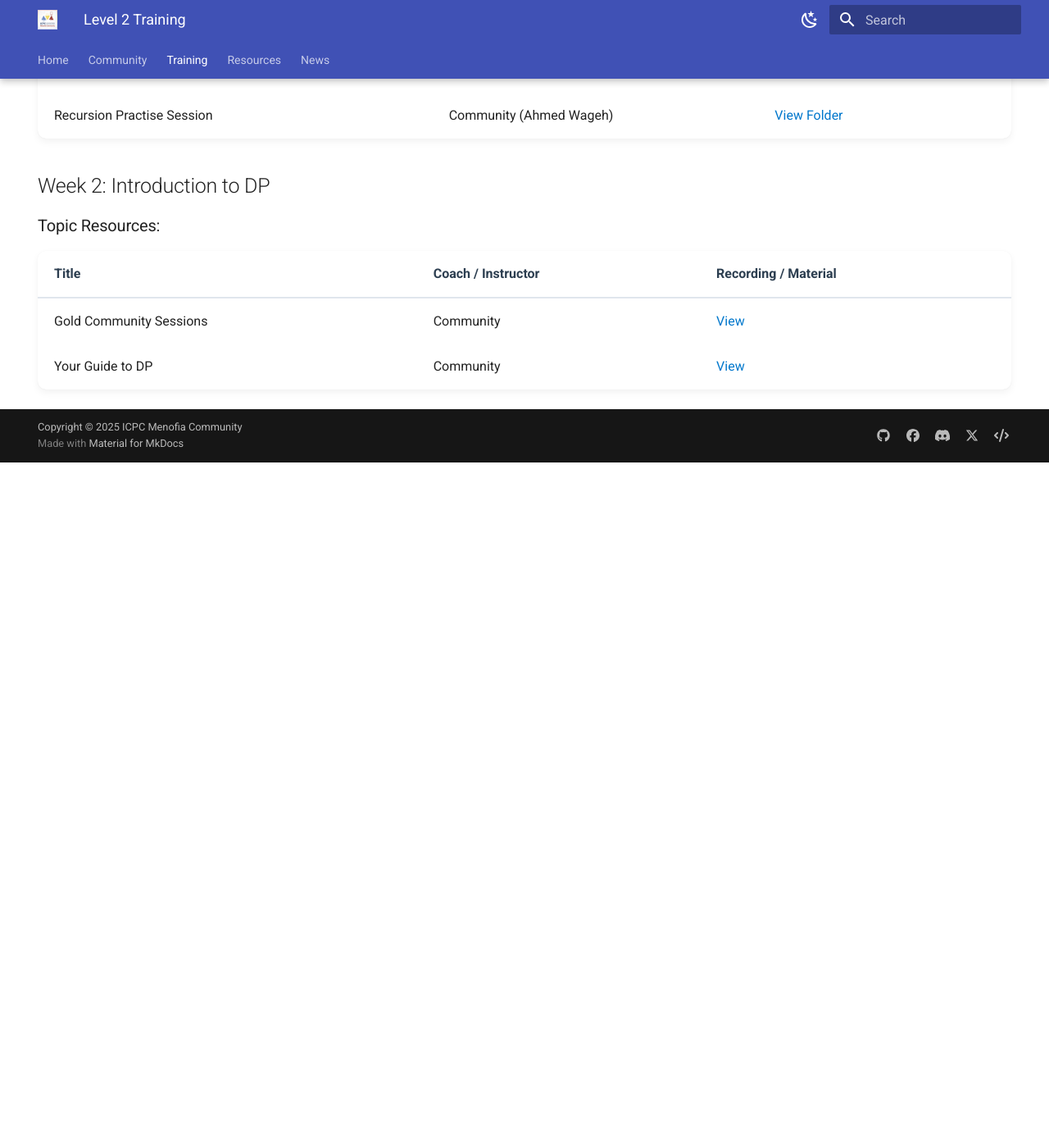
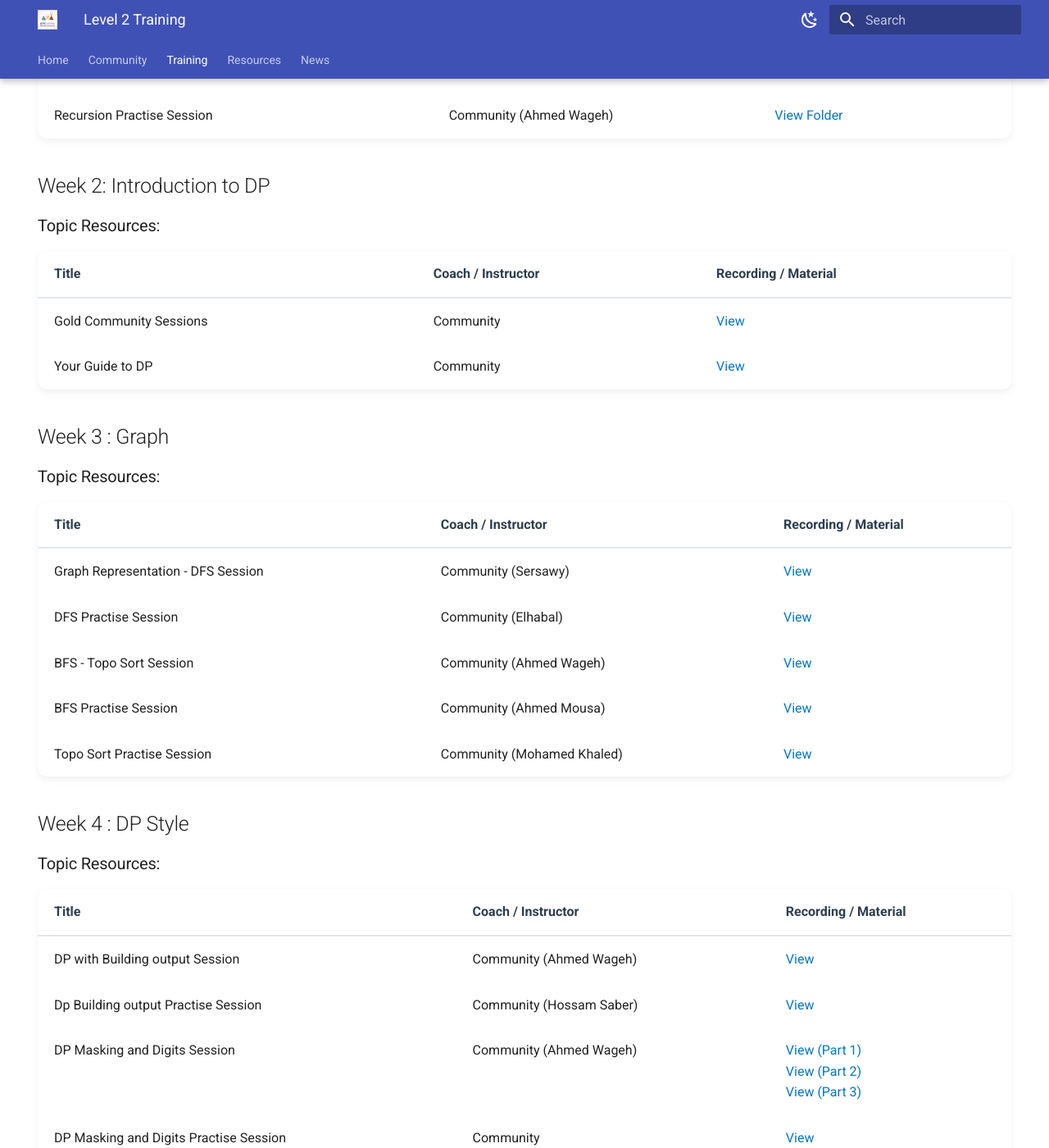
Before and after one commit to ICPC-Menofia/icpc-menofia.github.io, an MkDocs documentation site: the page built from docs/training/2024/level2_training.md, in a window 1280 px wide and 1400 px high, scrolled down 881 px. Shown: the whole window at 82% size. Built offline with MkDocs 1.6.1 and Material for MkDocs 9.7.7, drawn with Linux system fonts in a browser that asks for light colours; before the commit the page ends 1445 px from its top, so only the background shows below that; some of the changed text lies outside the part shown.

Commit message:
feat: your changes

```diff
--- a/docs/training/2024/level2_training.md
+++ b/docs/training/2024/level2_training.md
@@ -69,3 +69,150 @@ hide:
         </tr>
     </tbody>
 </table>
+
+
+<h2>Week 3 : Graph</h2>
+<h3>Topic Resources:</h3>
+<table class="sessions-table">
+    <thead>
+        <tr>
+            <th>Title</th>
+            <th>Coach / Instructor</th>
+            <th>Recording / Material</th>
+        </tr>
+    </thead>
+    <tbody>
+        <tr>
+          <td>Graph Representation - DFS Session</td>
+          <td>Community (Sersawy)</td>
+          <td><a href="https://drive.google.com/drive/folders/1tJMUHd5EoNBVVjMk8135e5Qy2HlNzxyR" target="_blank">View</a></td>
+        </tr>
+        <tr>
+            <td>DFS Practise Session</td>
+            <td>Community (Elhabal)</td>
+            <td><a href="https://drive.google.com/drive/folders/1o3v1t7o23vMISYlRn-7BJk_X6Dy2XCNo" target="_blank">View</a></td>
+        </tr>
+        <tr>
+            <td>BFS - Topo Sort Session</td>
+            <td>Community (Ahmed Wageh)</td>
+            <td><a href="https://youtu.be/BSoHLuyaECg?si=Ld2m5TDXuQgL8wck" target="_blank">View</a></td>
+        </tr>
+        <tr>
+            <td>BFS Practise Session</td>
+            <td>Community (Ahmed Mousa)</td>
+            <td><a href="https://drive.google.com/drive/folders/1de5NnxyiEoSAoAMTlGp3yedDrFW4r5cx" target="_blank">View</a></td>
+        </tr>
+        <tr>
+            <td>Topo Sort Practise Session</td>
+            <td>Community (Mohamed Khaled)</td>
+            <td><a href="https://drive.google.com/drive/folders/1e83wTCDRqiiSJWHsP9HdgUBgg24CBHOP" target="_blank">View</a></td>
+        </tr>
+    </tbody>
+</table>
+
+<h2>Week 4 : DP Style</h2>
+<h3>Topic Resources:</h3>
+<table class="sessions-table">
+    <thead>
+        <tr>
+            <th>Title</th>
+            <th>Coach / Instructor</th>
+            <th>Recording / Material</th>
+        </tr>
+    </thead>
+    <tbody>
+        <tr>
+          <td>DP with Building output Session</td>
+          <td>Community (Ahmed Wageh)</td>
+          <td><a href="https://youtu.be/Y7fTw-LTWew?si=jST7LtqU9S14cTO3" target="_blank">View</a></td>
+        </tr>
+        <tr>
+            <td>Dp Building output Practise Session</td>
+            <td>Community (Hossam Saber)</td>
+            <td><a href="https://youtu.be/0g9Dk4oUtkI?si=IP6eOh7vdADM1QZy" target="_blank">View</a></td>
+        </tr>
+        <tr>
+            <td>DP Masking and Digits Session</td>
+            <td>Community (Ahmed Wageh)</td>
+            <td><a href="https://youtu.be/AeROGSfe0JY?si=lPW3I4ee_WrOpHI_" target="_blank">View (Part 1)</a>
+            <br>
+            <a href="https://www.youtube.com/watch?v=oDytgB9fucU" target="_blank">View (Part 2)</a>
+            <br>
+            <a href="https://www.youtube.com/watch?v=7LouFUKedGg" target="_blank">View (Part 3)</a></td>
+        </tr>
+        <tr>
+            <td>DP Masking and Digits Practise Session</td>
+            <td>Community</td>
+            <td><a href="https://drive.google.com/drive/folders/1w174eFRKbvPBsSiVhTLtz6V7IkTucF_Y" target="_blank">View</a></td>
+        </tr>
+        <tr>
+            <td>DP Ranges Session</td>
+            <td>Icpc Mansoura Community</td>
+            <td><a href="https://youtu.be/ScrEc5-dypw?si=2gBZvWv0jT9zdhlR" target="_blank">View</a></td>
+        </tr>
+    </tbody>
+</table>
+
+
+<h2>Week 5 : Shortest Path Algorithms</h2>
+<h3>Topic Resources:</h3>
+<table class="sessions-table">
+    <thead>
+        <tr>
+            <th>Title</th>
+            <th>Coach / Instructor</th>
+            <th>Recording / Material</th>
+        </tr>
+    </thead>
+    <tbody>
+        <tr>
+          <td>Dijkstra Session</td>
+          <td>Community (Ameen Osama)</td>
+          <td><a href="https://youtu.be/KeDOy73hp4c?si=aul_btHd-XETrzJY" target="_blank">View</a></td>
+        </tr>
+        <tr>
+            <td>Dijkstra Practise Session</td>
+            <td>Community</td>
+            <td><a href="https://drive.google.com/drive/folders/1d3NIl8qv0SdZgwiZSkrd74ZCsNIKeZUg" target="_blank">View</a></td>
+        </tr>
+        <tr>
+            <td>Bellman Ford Session</td>
+            <td>Community (Khaled Labeb)</td>
+            <td><a href="https://youtu.be/SarHKmf3H10?si=Gah4_53nv2L79WEI" target="_blank">View</a></td>
+        </tr>
+        <tr>
+            <td>Floyd Warshall Session</td>
+            <td>Community (Khaled Labeb)</td>
+            <td><a href="https://youtu.be/uMMiXoAeBLU?si=3d3JOdD9nk_OFAP-" target="_blank">View</a></td>
+        </tr>
+    </tbody>
+</table>
+
+<h2>Week 6 : Counting & Combinatorics</h2>
+<h3>Topic Resources:</h3>
+<table class="sessions-table">
+    <thead>
+        <tr>
+            <th>Title</th>
+            <th>Coach / Instructor</th>
+            <th>Recording / Material</th>
+        </tr>
+    </thead>
+    <tbody>
+        <tr>
+          <td>Sum Series Session</td>
+          <td>Community (Sersawy)</td>
+          <td><a href="https://youtu.be/K8pzuDmE_b4?si=gICv0rIpq8TRsFTD" target="_blank">View</a></td>
+        </tr>
+        <tr>
+            <td>Combinatorics Session</td>
+            <td>Community (Sersawy)</td>
+            <td><a href="https://youtu.be/nNW9TGZWfI4?si=XDIM6znZEh6zW7Ns" target="_blank">View</a></td>
+        </tr>
+        <tr>
+            <td>Combinatorics Practise Session</td>
+            <td>Community (Mohamed Hani)</td>
+            <td><a href="https://drive.google.com/file/d/1B-xiL84kv2BtM6vrwxyk-ULkcfiD8x96/view" target="_blank">View</a></td>
+        </tr>
+    </tbody>
+</table>
--- a/mkdocs.yml
+++ b/mkdocs.yml
@@ -76,12 +76,20 @@ nav:
       - Level 1 Training: training/plan/Level1_training.md
       - Level 2 Training: training/plan/Level2_training.md
       - Senior Training: training/plan/Senior_training.md
-      - 2024 Training:
+      - 2024 Archive:
+        - Overview: training/2024/index.md
+        - Level 1 Training: training/2024/level1_training.md
         - Level 2 Training: training/2024/level2_training.md
+        - Seniors Training: training/2024/seniors.md
+      - 2023 Archive:
+        - Overview: training/2023/index.md
+        - Newcomers Training: training/2023/Newcommers.md
+        - Level 1 Training: training/2023/Level1.md
   - Resources:
       - Overview: resources/index.md
       - Sessions Archive: resources/sessions/index.md
       - FAQ: resources/FAQ.md
+      - All Community Sessions: resources/all-community-sessions.md
   - News:
       - Overview: news/index.md
       - 2025 Events: news/2025_events.md
```
